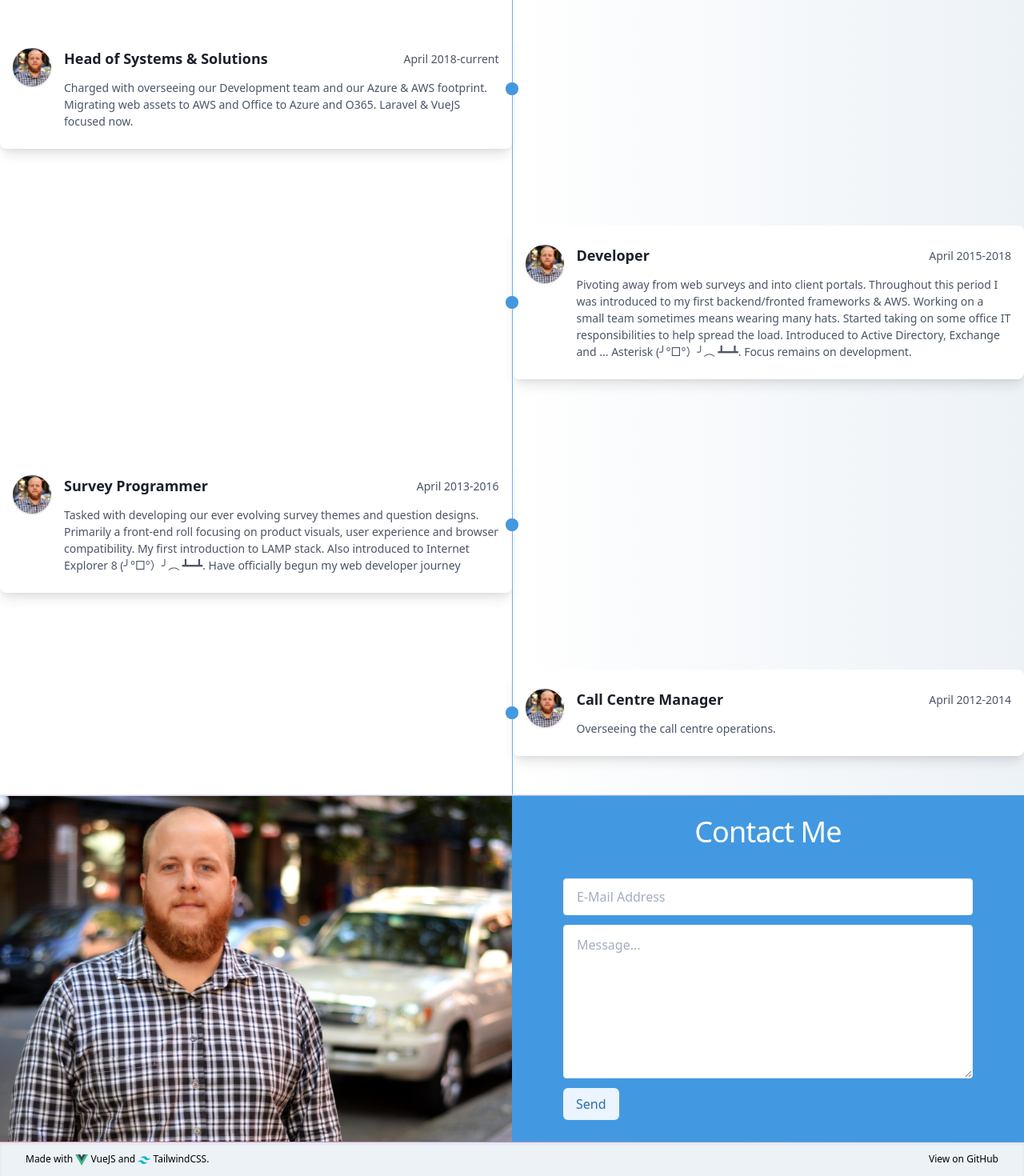
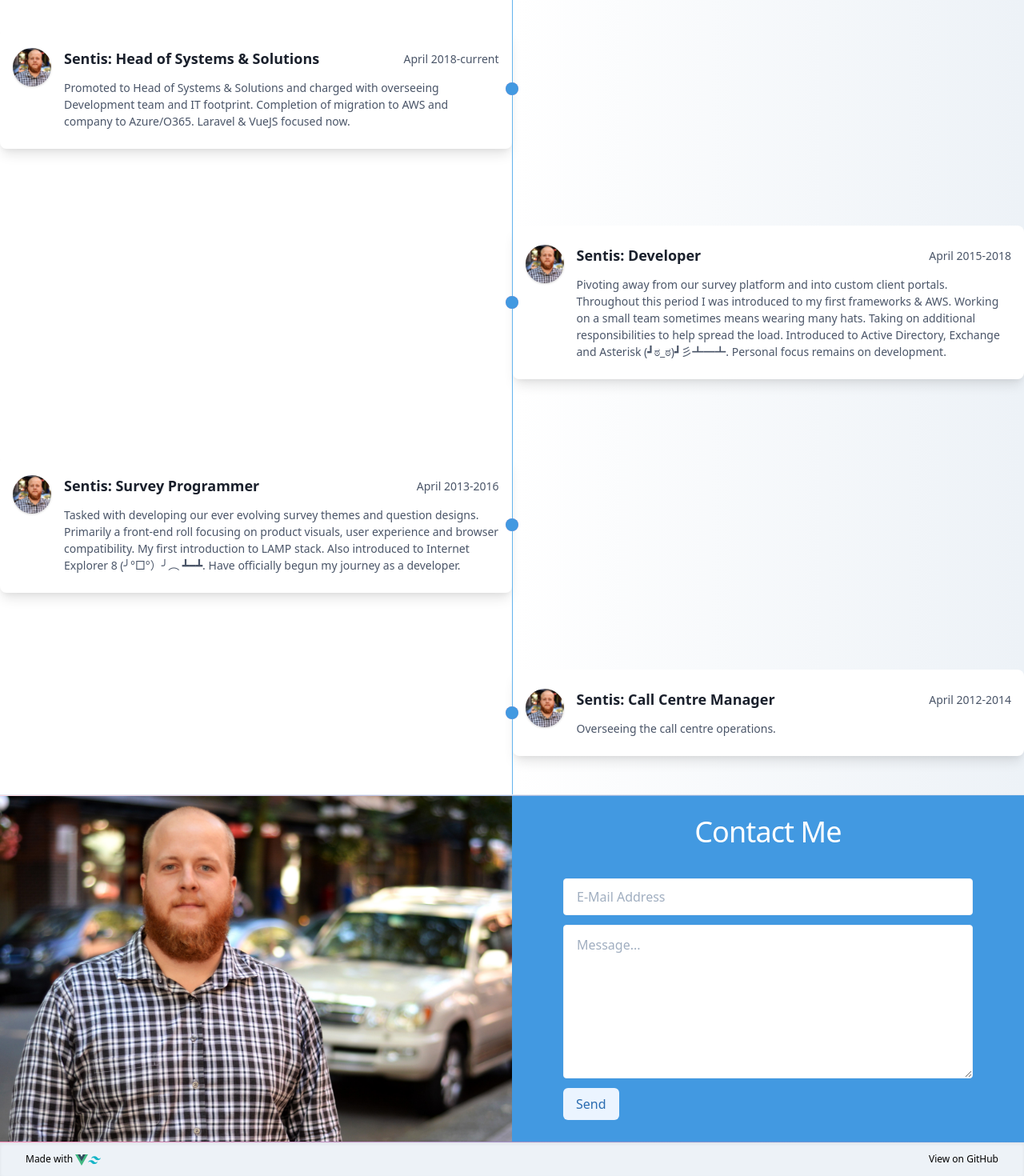
Before and after one commit to J-T-McC/portfolio, a Vue app: page / in a window 1280 px wide. Shown: the part 813-2283 px from the top of the page at 80% size. Built offline with nearby package versions, Linux system fonts and the light colour scheme.

Commit message:
Formatting

```diff
--- a/src/components/content/ContactForm.vue
+++ b/src/components/content/ContactForm.vue
@@ -47,8 +47,7 @@
                px-4
                focus:outline-none
                focus:bg-white
-               focus:border-gray-500
-            "
+               focus:border-gray-500"
             placeholder="Message..."
             id="message"
             required>
@@ -70,8 +69,7 @@
                ease-in-out
                py-2
                px-4
-               mt-3
-            "
+               mt-3"
             type="submit">Send
         </button>
       </div>
--- a/src/components/content/History.vue
+++ b/src/components/content/History.vue
@@ -41,28 +41,28 @@
     return {
       cards: [
         {
-          header: 'Head of Systems & Solutions',
+          header: 'Sentis: Head of Systems & Solutions',
           date: 'April 2018-current',
-          body: `Charged with overseeing our Development team and our Azure & AWS footprint.
-          Migrating web assets to AWS and Office to Azure and O365. Laravel & VueJS focused now.`
+          body: `Promoted to Head of Systems & Solutions and charged with overseeing Development team and IT footprint.
+          Completion of migration to AWS and company to Azure/O365. Laravel & VueJS focused now.`
         },
         {
-          header: 'Developer',
+          header: 'Sentis: Developer',
           date: 'April 2015-2018',
-          body: `Pivoting away from web surveys and into client portals.
-          Throughout this period I was introduced to my first backend/fronted frameworks & AWS. Working on a small
-          team sometimes means wearing many hats. Started taking on some office IT responsibilities to help spread the load.
-          Introduced to Active Directory, Exchange and ... Asterisk (╯°□°）╯︵ ┻━┻. Focus remains on development.`
+          body: `Pivoting away from our survey platform and into custom client portals.
+          Throughout this period I was introduced to my first frameworks & AWS. Working on a small
+          team sometimes means wearing many hats. Taking on additional responsibilities to help spread the load.
+          Introduced to Active Directory, Exchange and Asterisk (┛ಠ_ಠ)┛彡┻━┻. Personal focus remains on development.`
         },
         {
-          header: 'Survey Programmer',
+          header: 'Sentis: Survey Programmer',
           date: 'April 2013-2016',
           body: `Tasked with developing our ever evolving survey themes and question designs. Primarily a front-end roll
           focusing on product visuals, user experience and browser compatibility. My first introduction to LAMP stack.
-          Also introduced to Internet Explorer 8 (╯°□°）╯︵ ┻━┻. Have officially begun my web developer journey`
+          Also introduced to Internet Explorer 8 (╯°□°）╯︵ ┻━┻. Have officially begun my journey as a developer.`
         },
         {
-          header: 'Call Centre Manager',
+          header: 'Sentis: Call Centre Manager',
           date: 'April 2012-2014',
           body: `Overseeing the call centre operations.`
         }
--- a/src/components/content/Me.vue
+++ b/src/components/content/Me.vue
@@ -40,8 +40,7 @@
                       focus:shadow-outline-indigo
                       md:py-4
                       md:text-lg
-                      md:px-10
-                   ">
+                      md:px-10">
                   About
                 </a>
               </div>
@@ -69,8 +68,7 @@
                       focus:border-indigo-300
                       md:py-4
                       md:text-lg
-                      md:px-10
-                  ">
+                      md:px-10">
                   Contact Me
                 </a>
               </div>
--- a/src/components/layout/TheBody.vue
+++ b/src/components/layout/TheBody.vue
@@ -20,7 +20,3 @@
   },
 }
 </script>
-
-<style scoped>
-
-</style>
--- a/src/components/layout/TheFooter.vue
+++ b/src/components/layout/TheFooter.vue
@@ -11,10 +11,10 @@
         <span>
           Made with
           <a href="https://vuejs.org/">
-            <img alt="VueJS" class="w-4 inline" src="@/assets/images/vuejs-logo.svg"> VueJS
-          </a> and
+            <img alt="VueJS" class="w-4 inline" src="@/assets/images/vuejs-logo.svg">
+          </a>
           <a href="https://tailwindcss.com/">
-            <img alt="TailwindCSS" class="w-4 inline" src="@/assets/images/tailwindcss-logo.svg"> TailwindCSS.
+            <img alt="TailwindCSS" class="w-4 inline" src="@/assets/images/tailwindcss-logo.svg">
           </a>
         </span>
         <a href="https://github.com/J-T-McC/portfolio">View on GitHub</a>
@@ -22,7 +22,6 @@
     </div>
   </footer>
 </template>
-
 <script>
 
 import SectionBreak from "@/components/reusable/SectionBreak";
@@ -34,7 +33,3 @@
   }
 }
 </script>
-
-<style scoped>
-
-</style>
--- a/src/components/reusable/AnimatedBorder.vue
+++ b/src/components/reusable/AnimatedBorder.vue
@@ -1,11 +1,9 @@
 <template>
-  <div
-      class="hidden lg:block h-auto w-px flex bg-blue-400 relative flex items-center z-10"
-      :class="{'animate-pulse-slow': animate}">
+  <div class="hidden lg:block h-auto w-px flex bg-blue-400 relative flex items-center z-10"
+       :class="{'animate-pulse-slow': animate}">
       <span class="flex absolute h-4 w-4 pulse-circle">
-        <span
-            class="animate-ping-slow absolute inline-flex h-full w-full rounded-full bg-pink-400 opacity-75"
-            :class="{'animate-ping-slow': animate}">
+        <span class="animate-ping-slow absolute inline-flex h-full w-full rounded-full bg-pink-400 opacity-75"
+              :class="{'animate-ping-slow': animate}">
         </span>
         <span class="relative inline-flex rounded-full h-4 w-4 bg-blue-500"></span>
       </span>
@@ -14,7 +12,7 @@
 
 <script>
 export default {
-  name: "AniamtedBorder",
+  name: "AnimatedBorder",
   data() {
     return {
       animate: false
@@ -27,7 +25,7 @@
     }
   },
   mounted() {
-    setTimeout(() => this.animate = true, this.delay * 500);
+    setTimeout(() => this.animate = true, this.delay * 1000);
   }
 }
 </script>
--- a/src/components/reusable/Card.vue
+++ b/src/components/reusable/Card.vue
@@ -18,10 +18,6 @@
 <script>
 export default {
   name: "Card",
-  props: ['reverse', 'header', 'date', 'body'],
+  props: ['header', 'date', 'body'],
 }
 </script>
-
-<style scoped>
-
-</style>
--- a/src/components/reusable/CardRow.vue
+++ b/src/components/reusable/CardRow.vue
@@ -5,13 +5,12 @@
     <div
         class="w-full lg:w-1/2 flex justify-center card-container relative lg:py-12"
         :class="{'lg:justify-end': reverse, 'lg:justify-start': !reverse}">
-      <card :reverse="reverse" :header="header" :body="body" :date="date"></card>
+      <card :header="header" :body="body" :date="date"></card>
     </div>
   </div>
 </template>
 
 <script>
-
 import Card from "@/components/reusable/Card";
 import AnimatedBorder from "@/components/reusable/AnimatedBorder";
 
@@ -23,9 +22,4 @@
     AnimatedBorder
   }
 }
-
 </script>
-
-<style scoped>
-
-</style>
--- a/src/components/reusable/SectionBreak.vue
+++ b/src/components/reusable/SectionBreak.vue
@@ -22,7 +22,3 @@
   }
 }
 </script>
-
-<style scoped>
-
-</style>
--- a/src/components/reusable/SectionHeader.vue
+++ b/src/components/reusable/SectionHeader.vue
@@ -13,7 +13,3 @@
   name: "SectionHeader",
 }
 </script>
-
-<style scoped>
-
-</style>
```
Also changed, not shown: src/App.vue (+0 -7 lines), src/components/layout/TheHeader.vue (+46 -11 lines).
